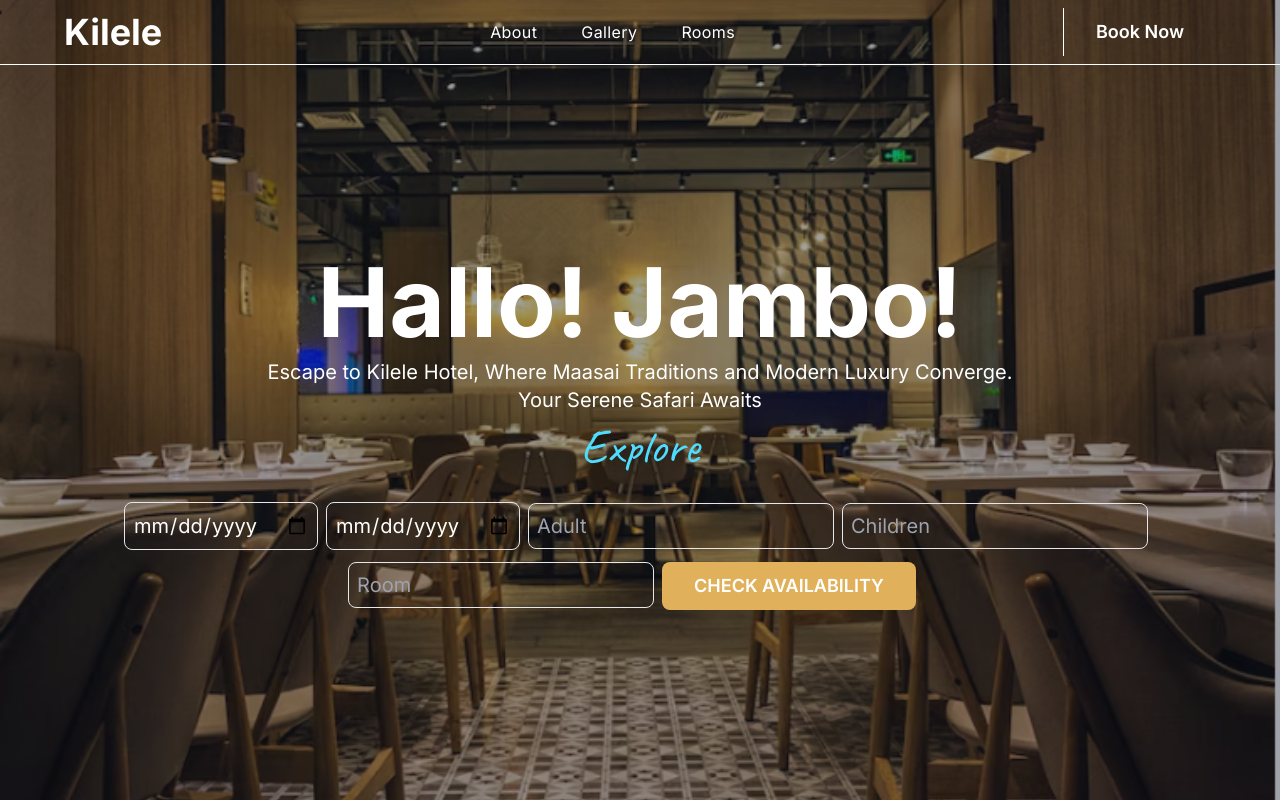
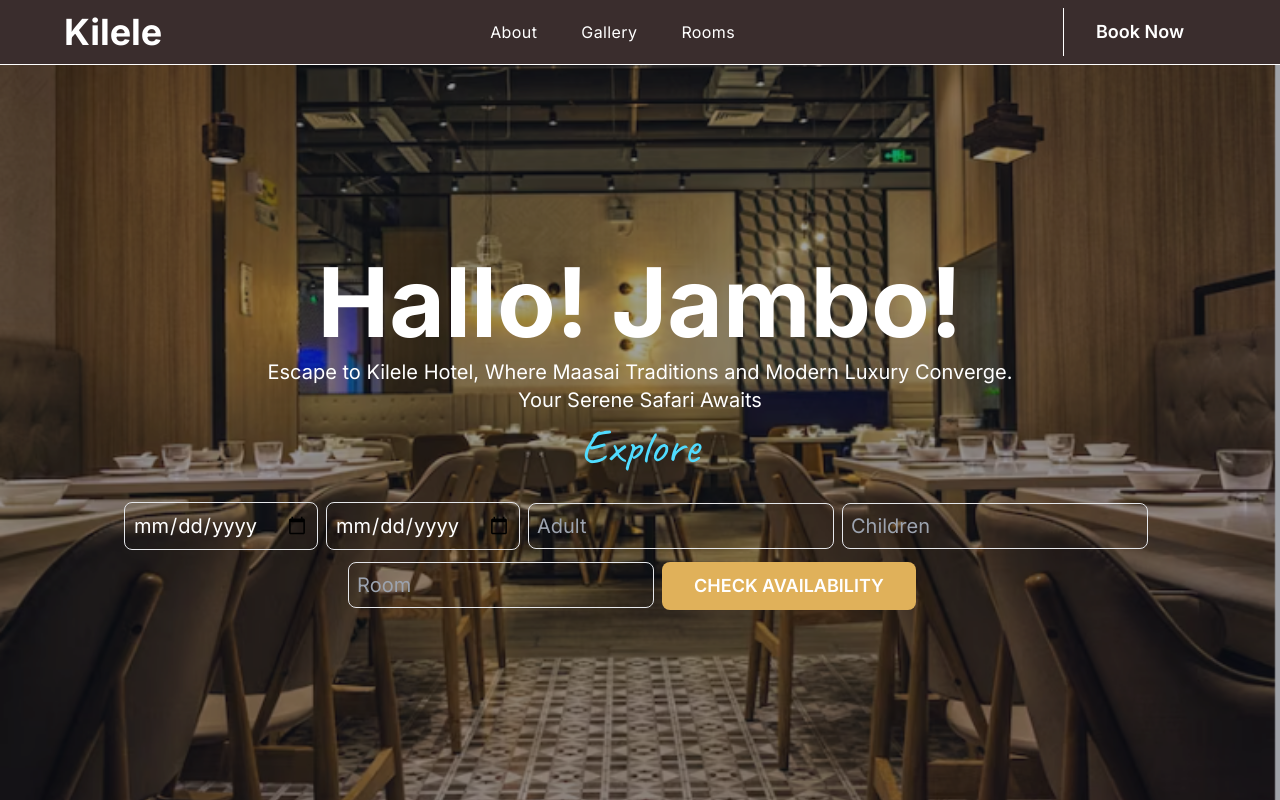
Before and after one commit to felixDev22/Kilele-Hotel-R, a Next.js app: page / in a window 1280 px wide. Built offline with nearby package versions, Linux system fonts and the light colour scheme.

Commit message:
Add background color on nav

```diff
--- a/src/app/header/Header.jsx
+++ b/src/app/header/Header.jsx
@@ -9,7 +9,7 @@ import close from '../../../public/assets/close.png';
 export const Header = () => {
   const [toggle, setToggle] = useState(false);
   return (
-    <header className="border-white border-b w-full fixed top-0 left-0 px-6 py-2 lg:px-16 lg:py-2 z-50">
+    <header className="border-white border-b bg-[#3a2d2d] w-full fixed top-0 left-0 px-6 py-2 lg:px-16 lg:py-2 z-50">
       <div className="flex items-center justify-between space-x-2 md:space-x-10">
         <div>
           <Link href="/">
```
